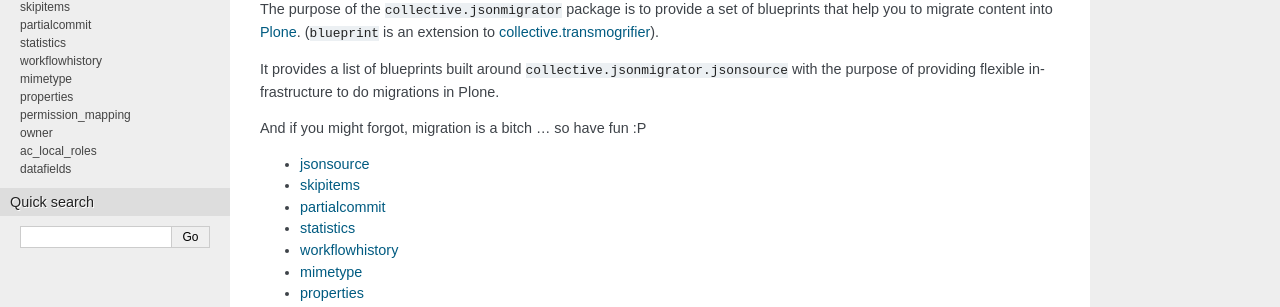
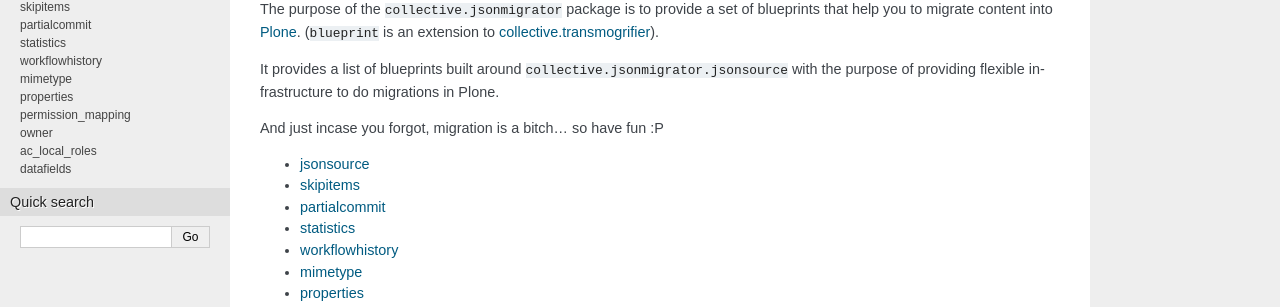
Before and after one commit to collective/collective.jsonmigrator, a Sphinx documentation site: the page built from docs/index.rst, in a window 1280 px wide. Shown: the part 110-417 px from the top of the page. Built offline with Sphinx 7.4.7, drawn with Linux system fonts in a browser that asks for light colours.

Commit message:
Grammar correction

```diff
--- a/docs/index.rst
+++ b/docs/index.rst
@@ -9,7 +9,7 @@ It provides a list of blueprints built around
 ``collective.jsonmigrator.jsonsource``
 with the purpose of providing flexible infrastructure to do migrations in Plone.
 
-And if you might forgot, migration is a bitch ... so have fun :P
+And just incase you forgot, migration is a bitch... so have fun :P
 
 .. toctree::
     :titlesonly:
```
